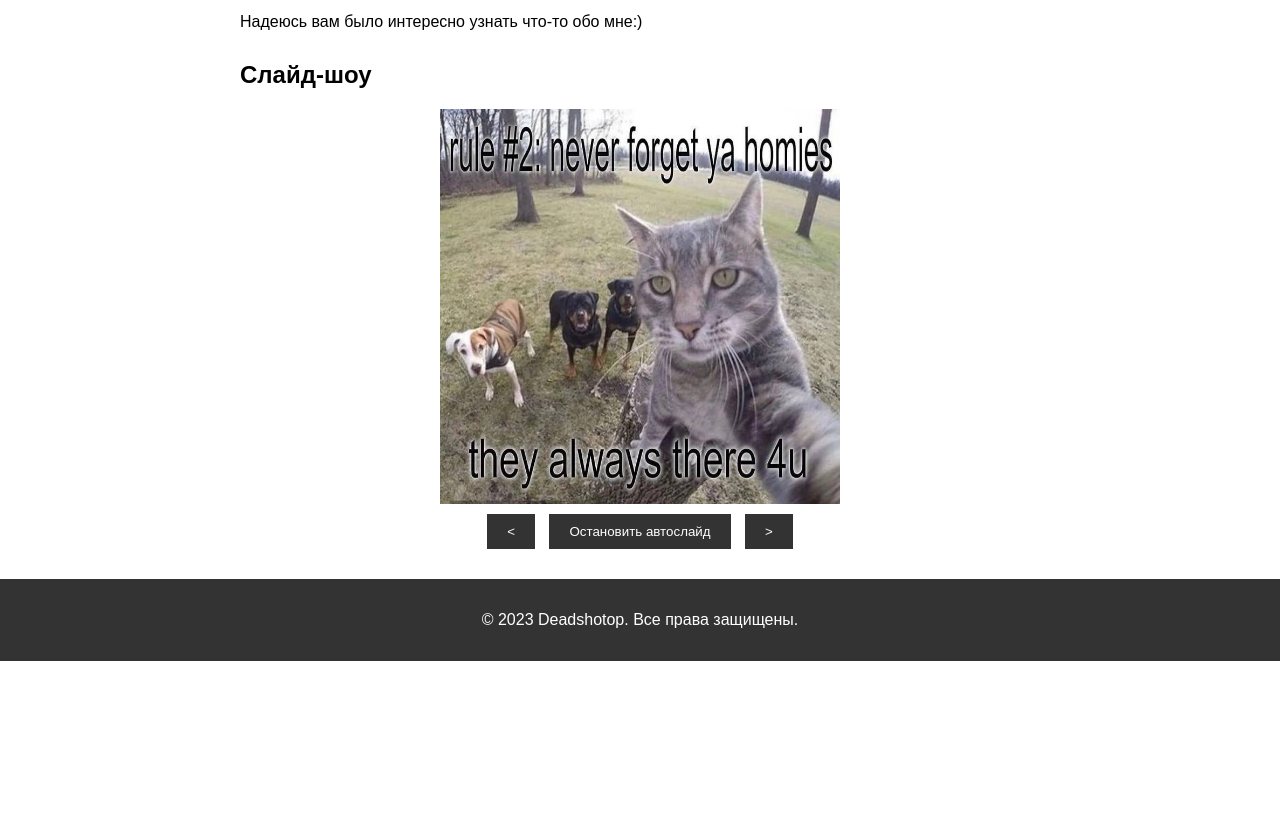
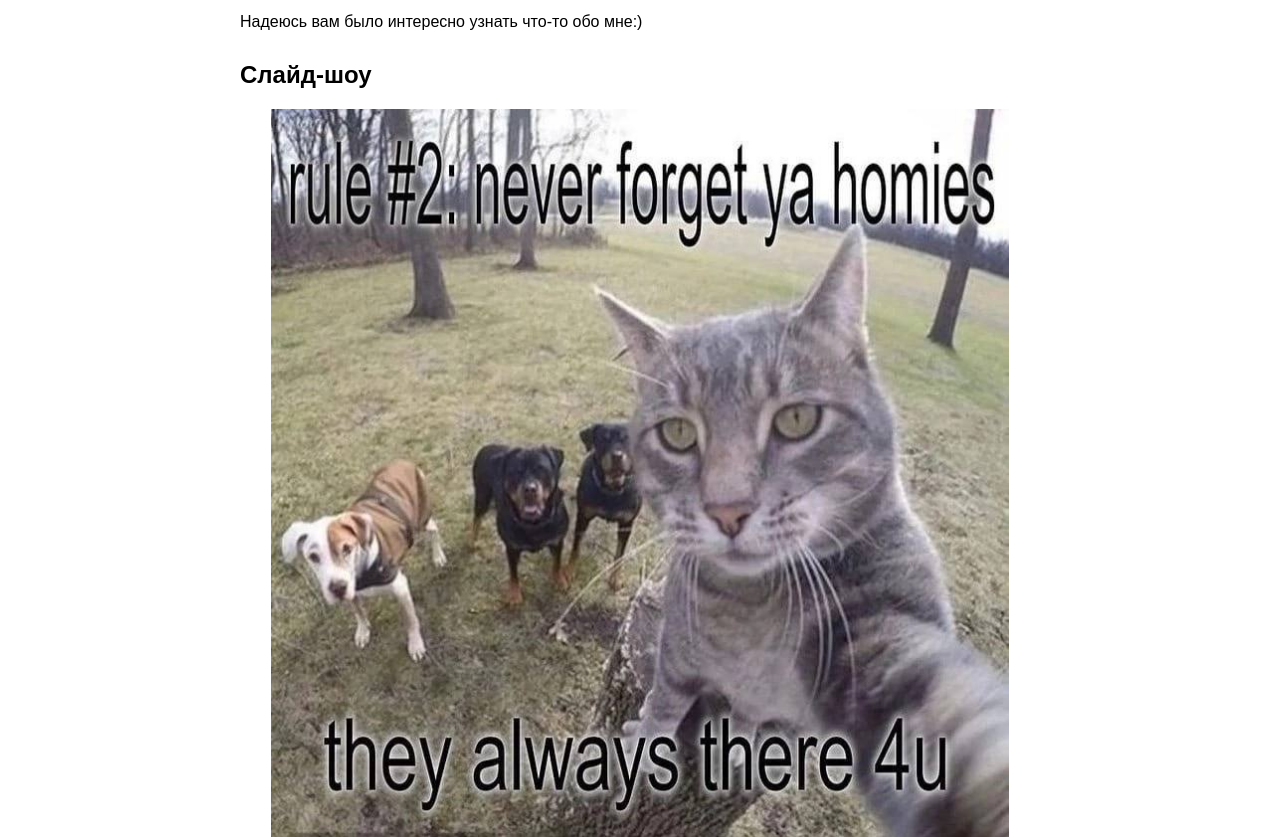
Before and after one commit to stepancar-web-programming/2023-fall-lab-portfolio-petrenko-a.-a, a plain HTML site: page index.html in a window 1280 px wide. Shown: the part 717-1554 px from the top of the page. Before the commit the page ends 1378 px from the top, so only its background shows below. Drawn offline with Linux system fonts and the light colour scheme.

Commit message:
Update style.css

```diff
--- a/style.css
+++ b/style.css
@@ -39,7 +39,8 @@ section {
     position: relative;
     overflow: hidden;
     margin: 20px 0;
-    max-width: 400px;
+    max-width: 738px;
+    max-height: 728px;
     margin: 0 auto;
 }
 
```
